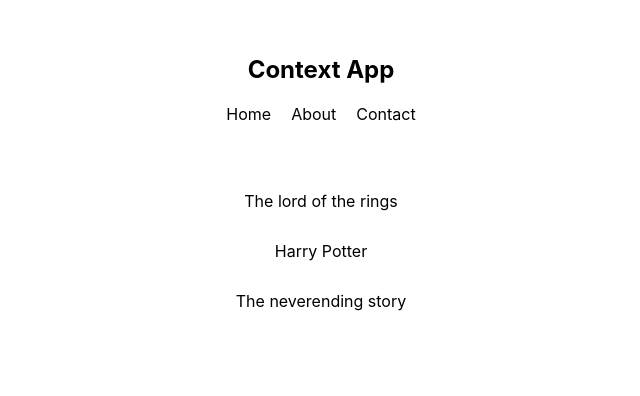
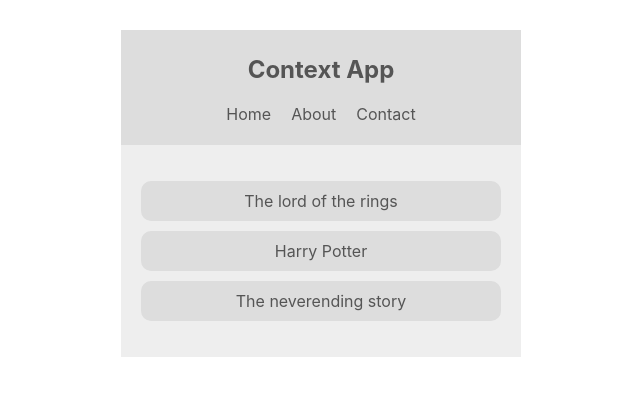
Before and after one commit to jarasmar/context-hooks-app, a React (Create React App) app: page / in a window 1280 px wide. Shown: the top 396 px of the page, without its empty margins (319-959 px from the left). Built offline with nearby package versions, Linux system fonts and the light colour scheme.

Commit message:
Access data from components

```diff
--- a/src/components/BookList.js
+++ b/src/components/BookList.js
@@ -1,13 +1,20 @@
 import React, { Component } from "react";
+import { ThemeContext } from "../contexts/ThemeContext";
 
 class BookList extends Component {
+  static contextType = ThemeContext;
   render() {
+    const { isLightTheme, light, dark } = this.context;
+    const theme = isLightTheme ? light : dark;
     return (
-      <div className="book-list">
+      <div
+        className="book-list"
+        style={{ color: theme.syntax, background: theme.bg }}
+      >
         <ul>
-          <li>The lord of the rings</li>
-          <li>Harry Potter</li>
-          <li>The neverending story</li>
+          <li style={{ background: theme.ui }}>The lord of the rings</li>
+          <li style={{ background: theme.ui }}>Harry Potter</li>
+          <li style={{ background: theme.ui }}>The neverending story</li>
         </ul>
       </div>
     );
--- a/src/components/Navbar.js
+++ b/src/components/Navbar.js
@@ -1,9 +1,15 @@
 import React, { Component } from "react";
+import { ThemeContext } from "../contexts/ThemeContext";
 
 class Navbar extends Component {
+  // Look up the component tree to the provider for this context, to have access to the data
+  static contextType = ThemeContext;
   render() {
+    // Extract context data into constants
+    const { isLightTheme, light, dark } = this.context;
+    const theme = isLightTheme ? light : dark;
     return (
-      <nav>
+      <nav style={{ background: theme.ui, color: theme.syntax }}>
         <h1>Context App</h1>
         <ul>
           <li>Home</li>
```
